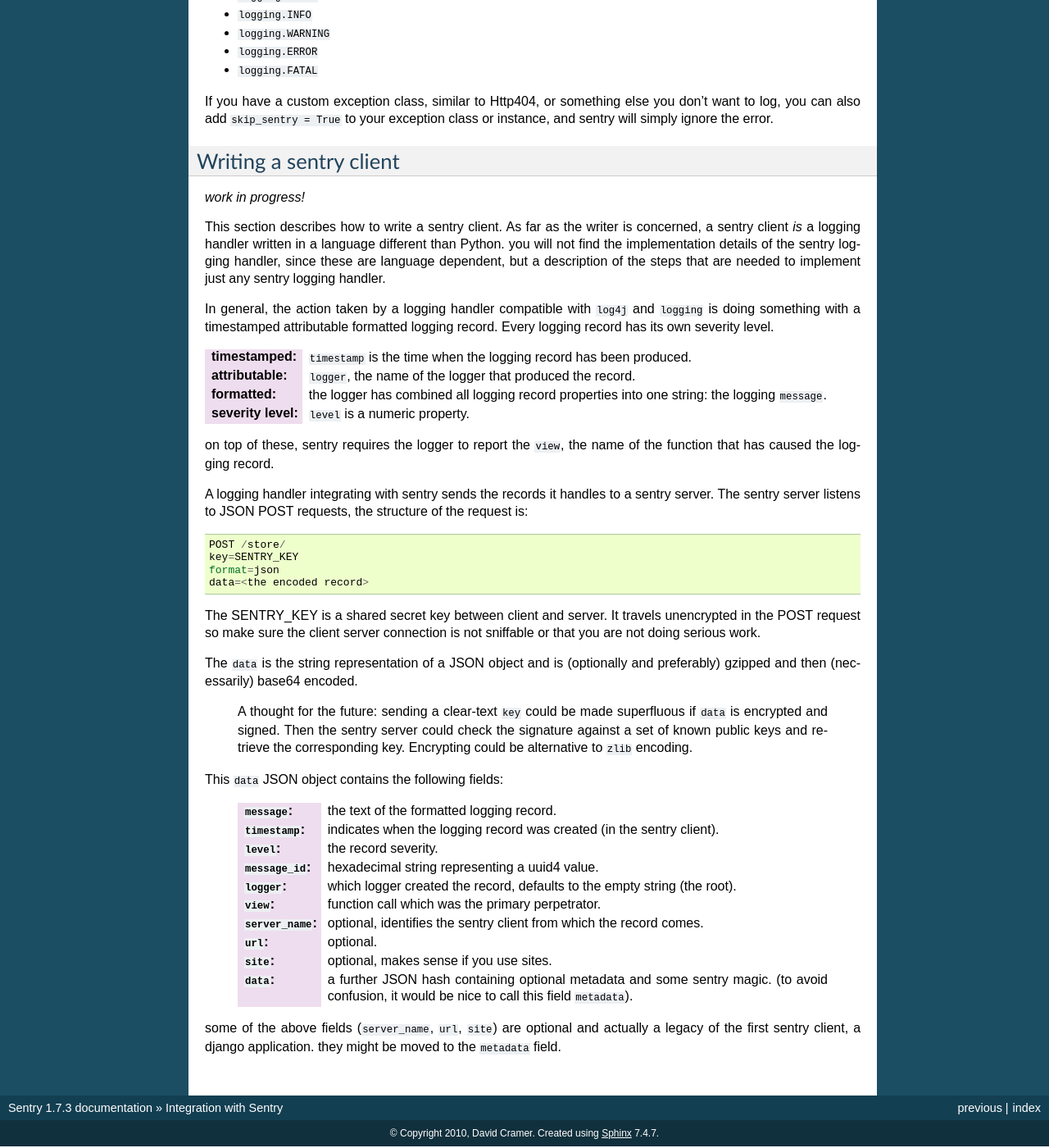
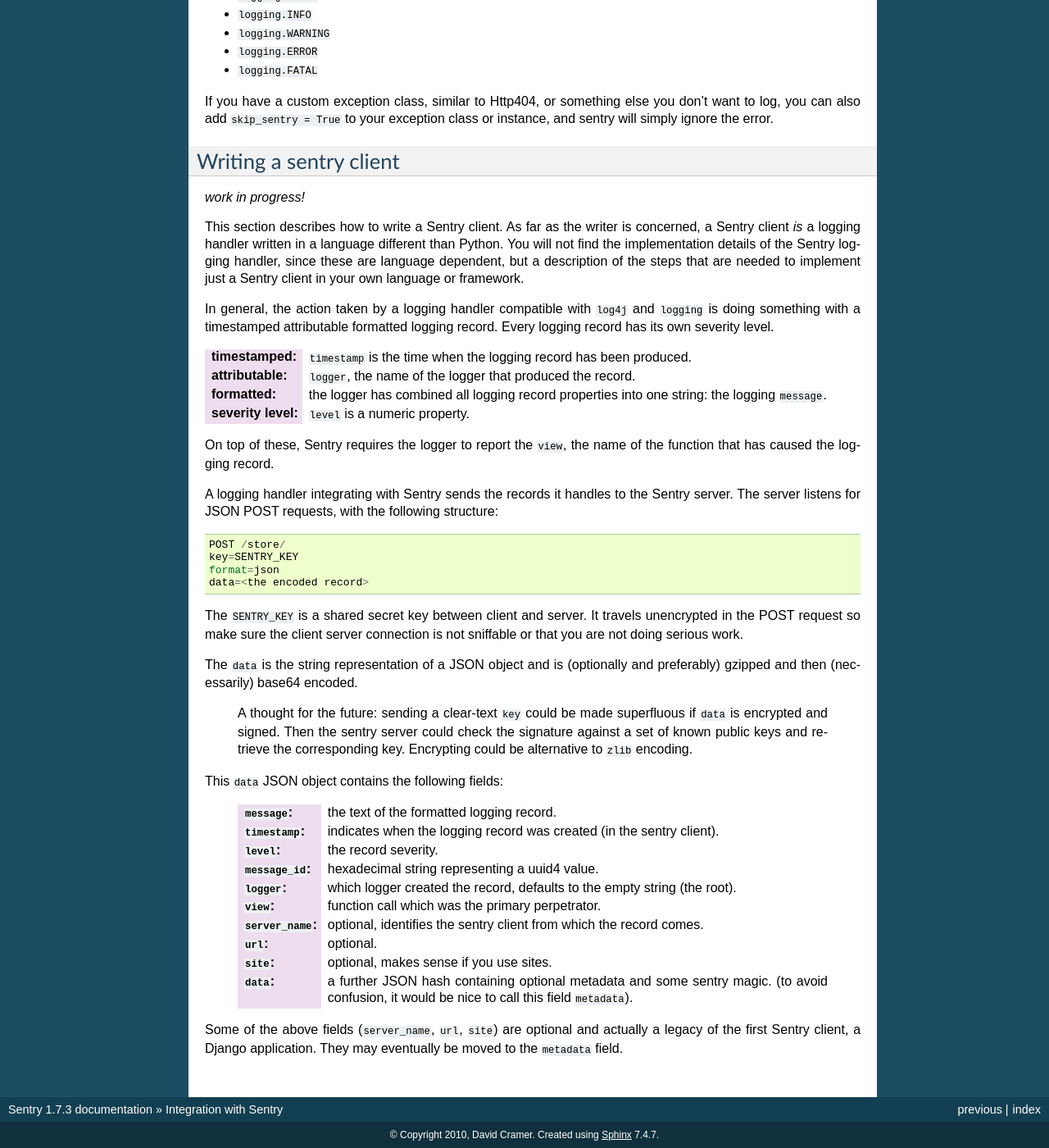
Before and after one commit to JohnFredok/apm-agent-python, a Sphinx documentation site: the page built from docs/technical.rst, in a window 1280 px wide and 1400 px high, scrolled down 676 px. Shown: the whole window at 82% size. Built offline with Sphinx 7.4.7, drawn with Linux system fonts in a browser that asks for light colours.

Commit message:
Some general grammer/language cleanup for storage API docs

```diff
--- a/docs/technical.rst
+++ b/docs/technical.rst
@@ -47,12 +47,12 @@ Writing a sentry client
 
 *work in progress!*
 
-This section describes how to write a sentry client.  As far as the
-writer is concerned, a sentry client *is* a logging handler written in
-a language different than Python.  you will not find the
-implementation details of the sentry logging handler, since these are
+This section describes how to write a Sentry client.  As far as the
+writer is concerned, a Sentry client *is* a logging handler written in
+a language different than Python. You will not find the
+implementation details of the Sentry logging handler, since these are
 language dependent, but a description of the steps that are needed to
-implement just any sentry logging handler.
+implement just a Sentry client in your own language or framework.
 
 In general, the action taken by a logging handler compatible with
 ``log4j`` and ``logging`` is doing something with a timestamped
@@ -64,21 +64,19 @@ own severity level.
 :formatted: the logger has combined all logging record properties into one string: the logging ``message``.
 :severity level: ``level`` is a numeric property.
 
-on top of these, sentry requires the logger to report the ``view``,
+On top of these, Sentry requires the logger to report the ``view``,
 the name of the function that has caused the logging record.
 
-A logging handler integrating with sentry sends the records it handles
-to a sentry server.  The sentry server listens to JSON POST requests,
-the structure of the request is:
+A logging handler integrating with Sentry sends the records it handles
+to the Sentry server.  The server listens for JSON POST requests,
+with the following structure::
 
-::
+    POST /store/
+    key=SENTRY_KEY
+    format=json
+    data=<the encoded record>
 
- POST /store/
- key=SENTRY_KEY
- format=json
- data=<the encoded record>
-
-The SENTRY_KEY is a shared secret key between client and server.  It
+The ``SENTRY_KEY`` is a shared secret key between client and server.  It
 travels unencrypted in the POST request so make sure the client server
 connection is not sniffable or that you are not doing serious work.
 
@@ -86,25 +84,25 @@ The ``data`` is the string representation of a JSON object and is
 (optionally and preferably) gzipped and then (necessarily) base64
 encoded.
 
- A thought for the future: sending a clear-text ``key`` could be made
- superfluous if ``data`` is encrypted and signed.  Then the sentry
- server could check the signature against a set of known public keys
- and retrieve the corresponding key.  Encrypting could be alternative
- to ``zlib`` encoding.
+    A thought for the future: sending a clear-text ``key`` could be made
+    superfluous if ``data`` is encrypted and signed.  Then the sentry
+    server could check the signature against a set of known public keys
+    and retrieve the corresponding key.  Encrypting could be alternative
+    to ``zlib`` encoding.
 
 This ``data`` JSON object contains the following fields:
 
- :``message``: the text of the formatted logging record.
- :``timestamp``: indicates when the logging record was created (in the sentry client).
- :``level``: the record severity.
- :``message_id``: hexadecimal string representing a uuid4 value.
- :``logger``: which logger created the record, defaults to the empty string (the root).
- :``view``: function call which was the primary perpetrator.
- :``server_name``: optional, identifies the sentry client from which the record comes.
- :``url``: optional.
- :``site``: optional, makes sense if you use sites.
- :``data``: a further JSON hash containing optional metadata and some sentry magic. (to avoid confusion, it would be nice to call this field ``metadata``).
+    :``message``: the text of the formatted logging record.
+    :``timestamp``: indicates when the logging record was created (in the sentry client).
+    :``level``: the record severity.
+    :``message_id``: hexadecimal string representing a uuid4 value.
+    :``logger``: which logger created the record, defaults to the empty string (the root).
+    :``view``: function call which was the primary perpetrator.
+    :``server_name``: optional, identifies the sentry client from which the record comes.
+    :``url``: optional.
+    :``site``: optional, makes sense if you use sites.
+    :``data``: a further JSON hash containing optional metadata and some sentry magic. (to avoid confusion, it would be nice to call this field ``metadata``).
 
-some of the above fields (``server_name``, ``url``, ``site``) are
-optional and actually a legacy of the first sentry client, a
-django application.  they might be moved to the ``metadata`` field.
+Some of the above fields (``server_name``, ``url``, ``site``) are
+optional and actually a legacy of the first Sentry client, a
+Django application. They may eventually be moved to the ``metadata`` field.
```
